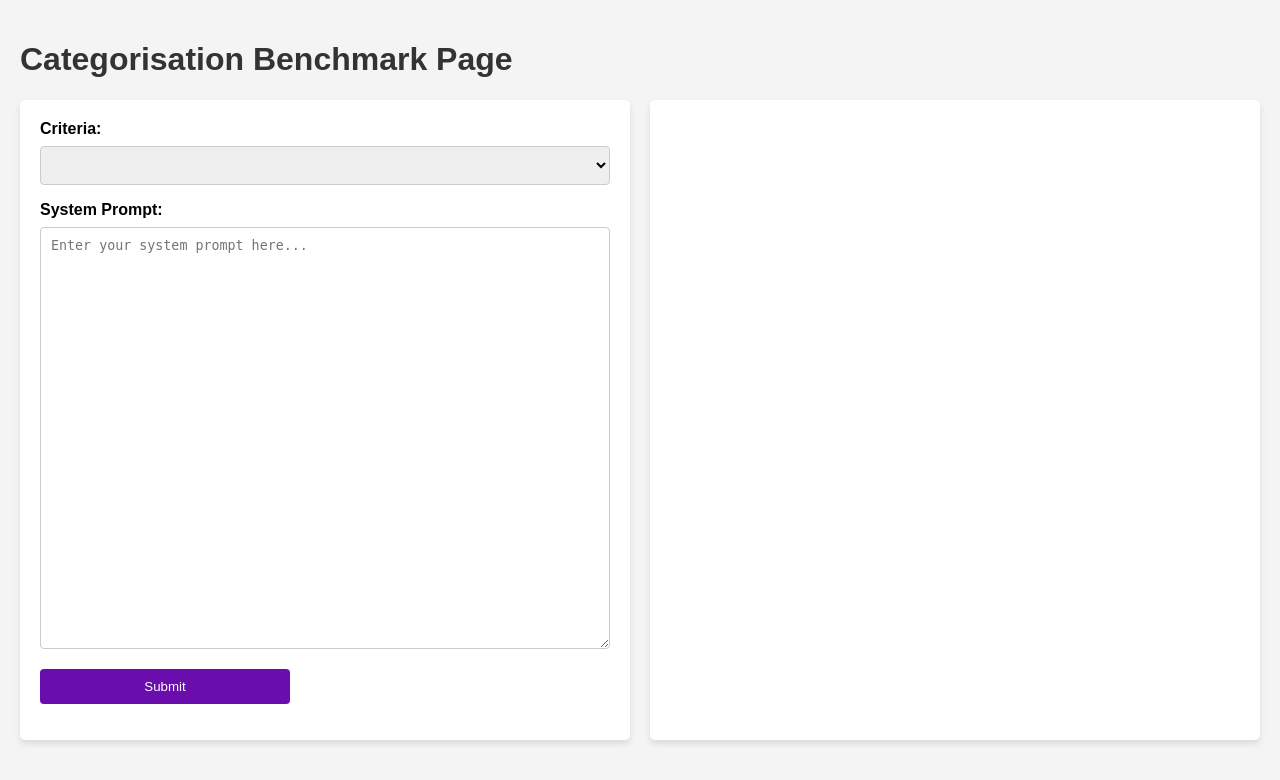
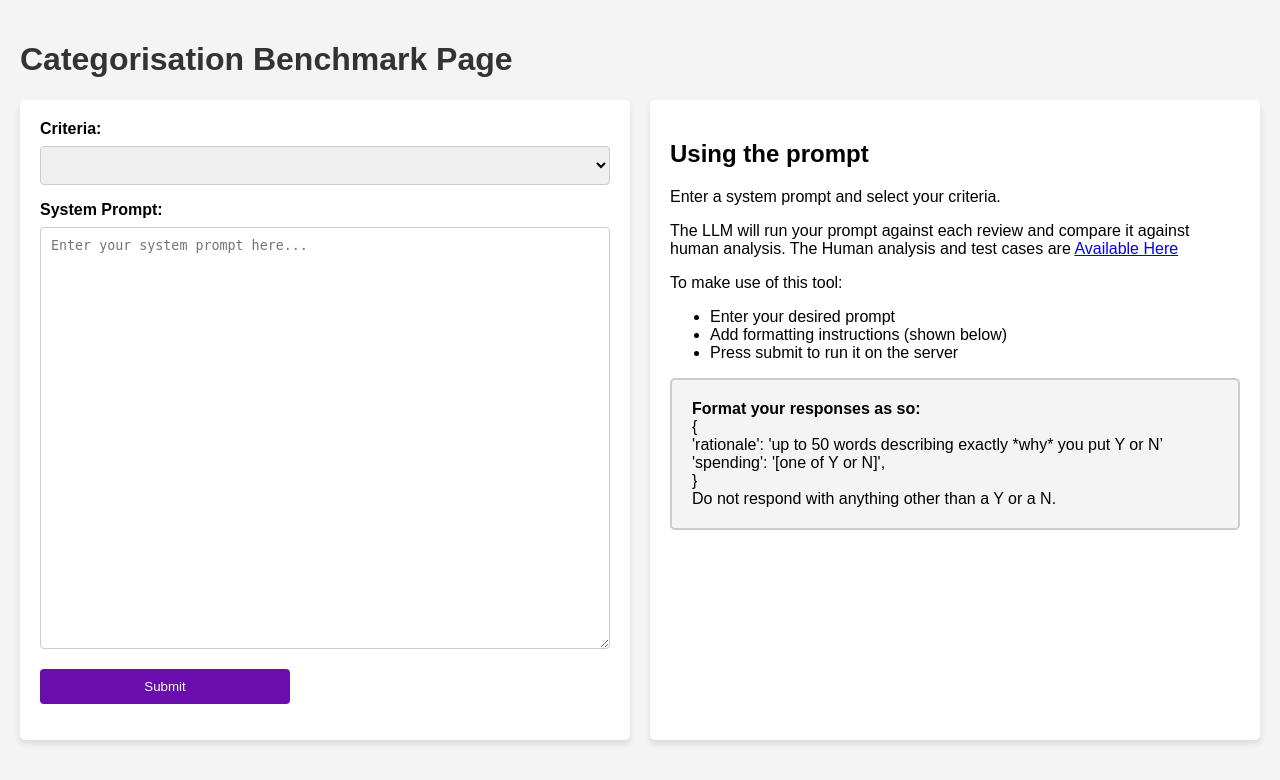
Before and after one commit to sjibs/Django-LLM-App, a Django app: template llamaapi/templates/categorisation_benchmark.html in a window 1280 px wide. Shown: the top 780 px of the page. Run offline with Django 5.2, Linux system fonts and the light colour scheme; the template is opened without the code that fills it, so the values that code supplies are empty.

Commit message:
Add instructions on using the tool

```diff
--- a/llamaapi/llamaapi/static/css/styles.css
+++ b/llamaapi/llamaapi/static/css/styles.css
@@ -32,6 +32,14 @@ h1 {
     border-radius: 5px;
     box-shadow: 0 4px 6px rgba(0, 0, 0, 0.1);
 }
+
+.note{
+    padding: 20px;
+    background-color: var(--background-color);
+    border: 2px solid var(--border-color);
+    border-radius: 5px;
+}
+
 form {
     grid-column: 1;
     grid-row: 1;
--- a/llamaapi/templates/categorisation_benchmark.html
+++ b/llamaapi/templates/categorisation_benchmark.html
@@ -34,7 +34,53 @@
 
         <button type="submit">Submit</button>
       </form>
-      <div class="statistics panel"></div>
+      <div class="statistics panel">
+        {% if not processed_data %}
+        <h2>Using the prompt</h2>
+        <p>Enter a system prompt and select your criteria.</p>
+        <p>
+          The LLM will run your prompt against each review and compare it
+          against human analysis. The Human analysis and test cases are
+          <a
+            href="https://docs.google.com/spreadsheets/d/1KohLpqhZJkHM5OsRTHunWZ_OWK9NaUMcWlTzwq64f-8/edit?gid=0#gid=0"
+            target="_blank"
+            >Available Here</a
+          >
+        </p>
+        <p>To make use of this tool:</p>
+        <ul>
+          <li>Enter your desired prompt</li>
+          <li>Add formatting instructions (shown below)</li>
+          <li>Press submit to run it on the server</li>
+        </ul>
+
+        <p class="note">
+          <strong>Format your responses as so:</strong>
+          <br />{<br />
+          'rationale': 'up to 50 words describing exactly *why* you put Y or
+          N’<br />
+          'spending': '[one of Y or N]',<br />
+          }<br />
+          Do not respond with anything other than a Y or a N.
+        </p>
+        {% else %}
+        <h2>Results</h2>
+
+        {% endif %}
+      </div>
+      {% if processed_data %}
+      <div class="reviews-feed">
+        {% for review in processed_data.processed_reviews %}
+        <div class="review-item">
+            <h3>Review ID: {{ review.id }}</h3>
+            <p><strong>Review Text:</strong> {{ review.text }}</p>
+            <p><strong>Rationale:</strong> {{ review.rationale }}</p>
+            <p><strong>Verdict:</strong> {{ review.matchesCriteria }}</p>
+            <p><strong>Is correct:</strong> {{ review.isCorrect }}</p>
+        </div>
+        {% endfor %}
+      </div>
+      {% endif %}
     </div>
   </body>
 </html>
```
